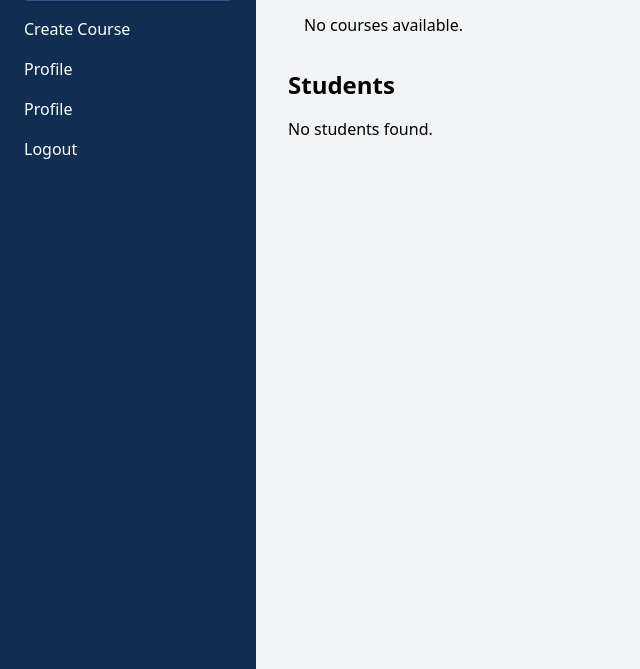
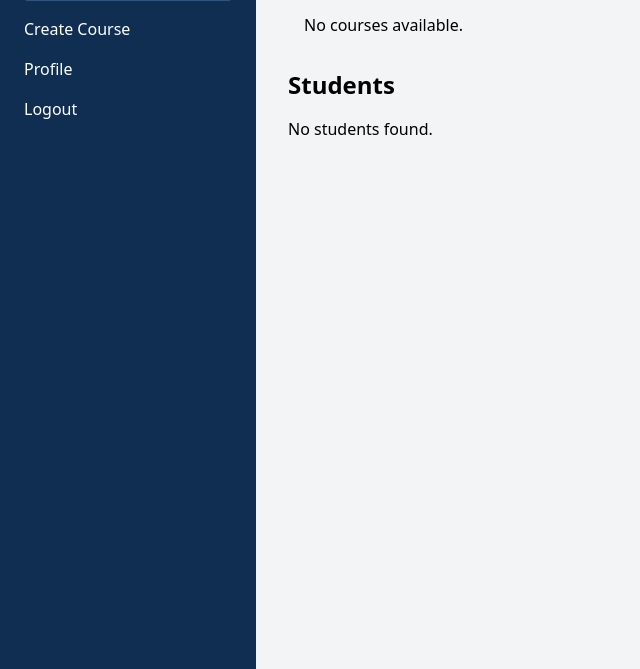
Before and after one commit to AbdallahFrehat99/Allim, a Django app: template allim/allimApp/templates/teacher_dashboard.html in a window 1280 px wide. Shown: the part 131-800 px from the top of the page, without its empty margins (0-640 px from the left). Run offline with Django 5.2, Linux system fonts and the light colour scheme; the template is opened without the code that fills it, so the values that code supplies are empty; some libraries are stand-ins or nearby versions.

Commit message:
updating-dashboard

```diff
--- a/allim/allimApp/templates/teacher_dashboard.html
+++ b/allim/allimApp/templates/teacher_dashboard.html
@@ -15,11 +15,7 @@
       <nav class="flex flex-col gap-4">
         <a href="/teacher/dashboard" class="bg-[#2e5583] p-2 rounded text-white">Dashboard</a>
         <a href="/teacher/create_course" class="hover:text-gray-300">Create Course</a>
-
-        <a href="" class="hover:text-gray-300">Profile</a>
-
         <a href="/teacher_profile" class="hover:text-gray-300">Profile</a>
-
         <a href="/logout" class="hover:text-gray-300">Logout</a>
       </nav>
     </div>
```
